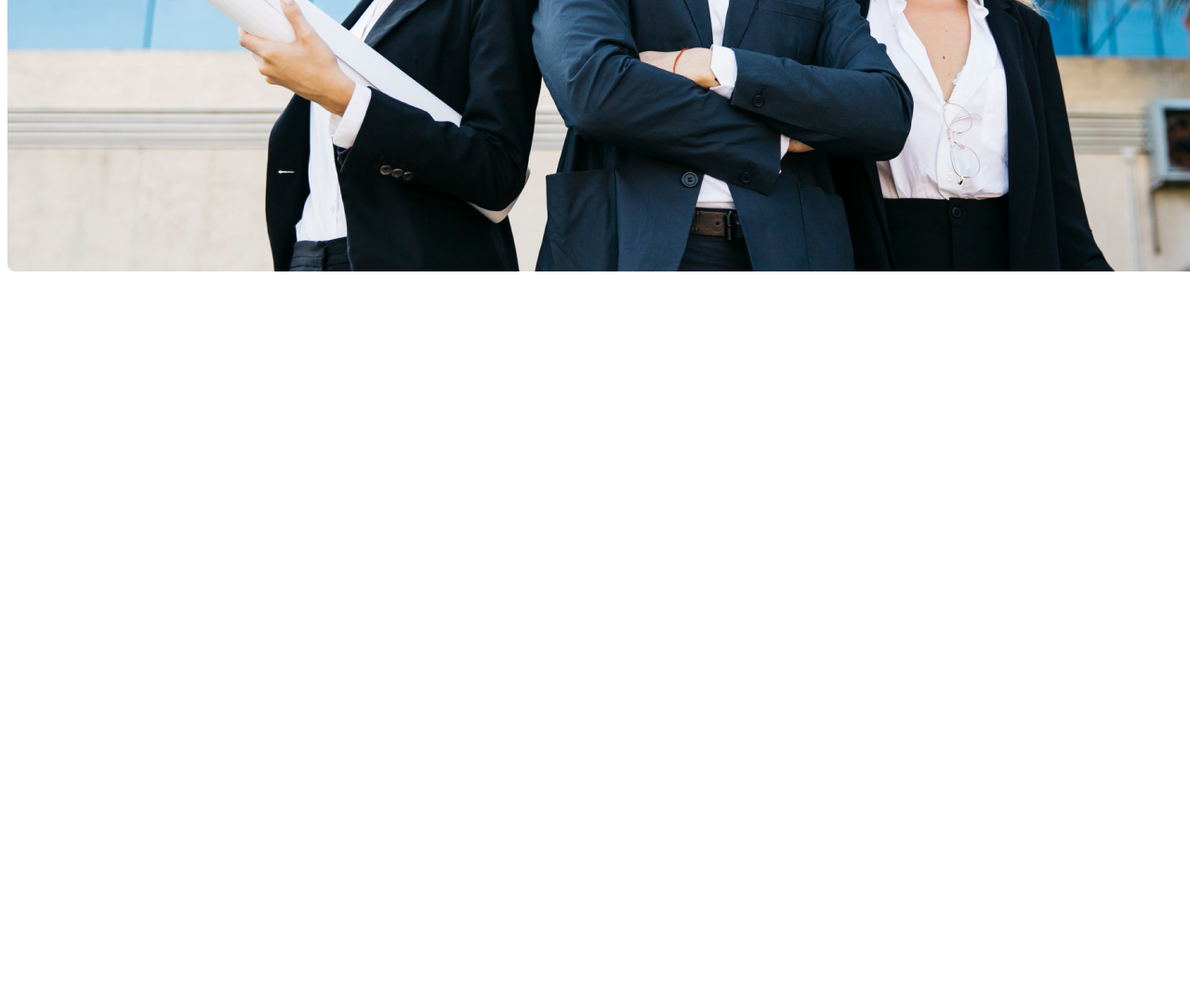
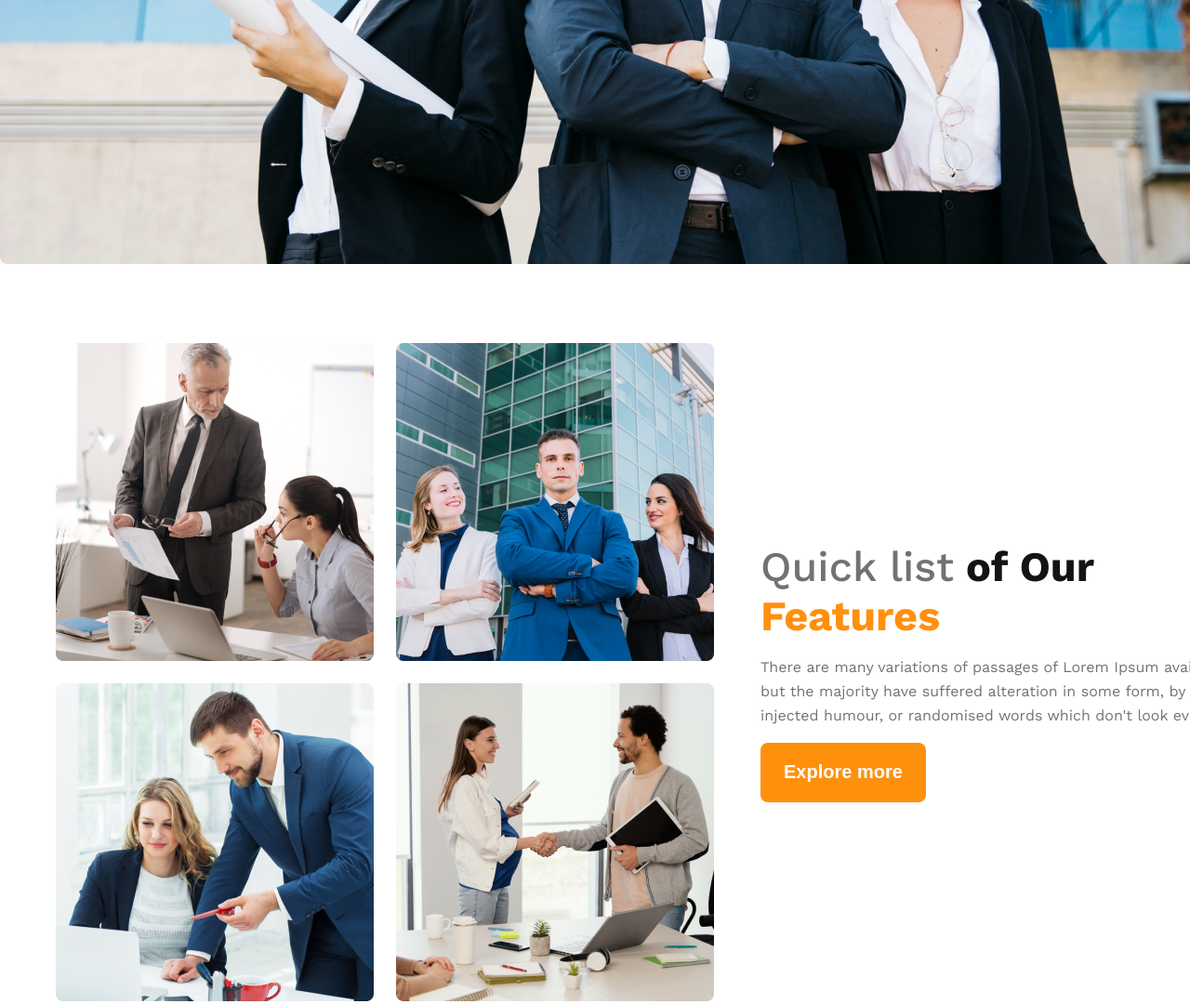
Before and after one commit to thamidtuhin74/G3-Architecture, a plain HTML site: page index.html in a window 1280 px wide. Shown: the part 914-1994 px from the top of the page at 93% size. Before the commit the page ends 1214 px from the top, so only its background shows below. Drawn offline with nearby package versions, Linux system fonts and the light colour scheme.

Commit message:
Adding Quick List Section

```diff
--- a/index.html
+++ b/index.html
@@ -34,7 +34,7 @@
             <div class="hero_wrapper">
                 <div class="call-to-action">
                     <h3 class="primary-title">Brand New Group of Architects</h3>
-                    <p class="primary-para">There are many variations of passages of Lorem Ipsum available, but the majority have suffered alteration in some form, by injected humour, or randomised words which don't look even</p>
+                    <p class="primary-para">There are many variations of passages of Lorem Ipsum available, but the majority have suffered alteration in some form, by injected humour, or randoised words which don't look even</p>
                     <button class="primary-button">Explore more</button>
                 </div>
                 <img src="images/banner.png" alt="">
@@ -42,5 +42,20 @@
         </div>
     </section>
 
+    <div class="quicklist">
+        <div class="container">
+            <div class="quicklist_wrapper">
+                <div class="left"><img src="images/team1.png" alt=""><img src="images/team2.png" alt=""><img src="images/team3.png" alt=""><img src="images/team4.png" alt="">
+                </div>
+                <div class="right">
+                    <div class="call-to-action">
+                        <h3 class="primary-title"><span class="span_title1">Quick list</span> of Our <span style="color: #FF900E">Features</span></h3>
+                        <p class="primary-para">There are many variations of passages of Lorem Ipsum available, but the majority have suffered alteration in some form, by injected humour, or randomised words which don't look even</p>
+                        <button class="primary-button">Explore more</button>
+                    </div>
+                </div>
+            </div>
+        </div>
+    </div>
 </body>
 </html>
--- a/style/style.css
+++ b/style/style.css
@@ -1,4 +1,9 @@
+html, body{
+	margin: 0;
+	padding: 0;
+}
 /*Global Styling*/
+
 .container{
     width: 1440px;
     margin: 0px auto;
@@ -9,7 +14,7 @@
     font-weight: 700;
     font-size: 45px;
     color: #131313;
-
+    margin: 0px;
 }
 .primary-para{
     font-weight: 400;
@@ -52,7 +57,9 @@ ul li{
 ul li a{
     text-decoration: none;
 }
-
+.navbar, .hero{
+    background: rgba(255, 144, 14, 0.1);
+}
 /*Hero Styling*/
 .hero{
     background-color: hero;
@@ -84,3 +91,33 @@ ul li a{
     border-radius: 8px;
     margin-bottom: 50px 0px;
 }
+/*quicklist styling*/
+
+.quicklist_wrapper{
+    display: flex;
+    padding: 85px 60px;
+    align-items: center;
+}
+
+.quicklist_wrapper .left{
+    display: grid;
+    grid-template-columns: repeat(2,1fr);
+    column-gap: 24px;
+    row-gap: 24px;
+
+}
+.quicklist_wrapper .call-to-action{
+    padding: 50px;
+    align-items: flex-start;
+}
+.quicklist_wrapper .left img{
+    height: 342px;
+    width: 342px;
+}
+
+.span_title1{
+    font-weight: 500;
+    font-size: 45px;
+    line-height: 53px;
+    color: #727272;
+}
```
